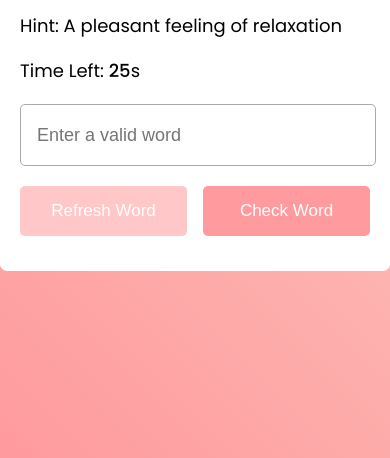
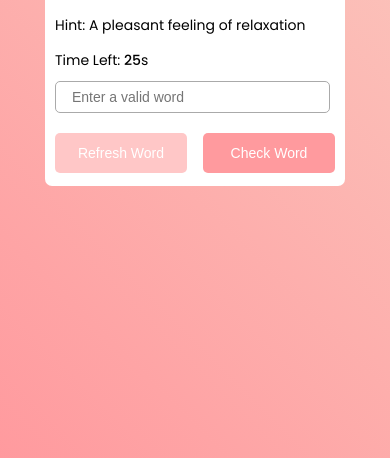
Before and after one commit to tleanne1/word-scramble-game, a plain HTML site: page index.html in a window 390 px wide. Shown: the part 386-844 px from the top of the page. Drawn offline with Linux system fonts and the light colour scheme; some packages are replaced by stand-ins of ours; a script that the page names is missing.

Commit message:
Added responsiveness

```diff
--- a/style.css
+++ b/style.css
@@ -82,3 +82,52 @@ body {
 .buttons .check-word {
   background: #ff9a9e;
 }
+
+@media (max-width: 540px) {
+  .container {
+    padding: 0;
+    width: 300px;
+    height: 300px;
+  }
+
+  .container h2 {
+    font-size: 20px;
+    padding: 9px 12px;
+  }
+
+  .container .content {
+    margin: 12px 10px 16px;
+  }
+
+  .content .details {
+    margin: 12px 0 10px;
+  }
+
+  .content .word {
+    font-size: 18px;
+  }
+
+  .details p {
+    font-size: 14px;
+  }
+
+  .content input {
+    width: 86%;
+    height: 30px;
+    outline: none;
+    font-size: 14px;
+    padding: 0 16px;
+    border-radius: 5px;
+    border: 1px solid #aaaaaa;
+  }
+  .buttons button {
+    border: none;
+    outline: none;
+    color: #ffffff;
+    cursor: pointer;
+    padding: 12px 0;
+    font-size: 14px;
+    border-radius: 5px;
+    width: calc(100% / 2 - 8px);
+  }
+}
```
